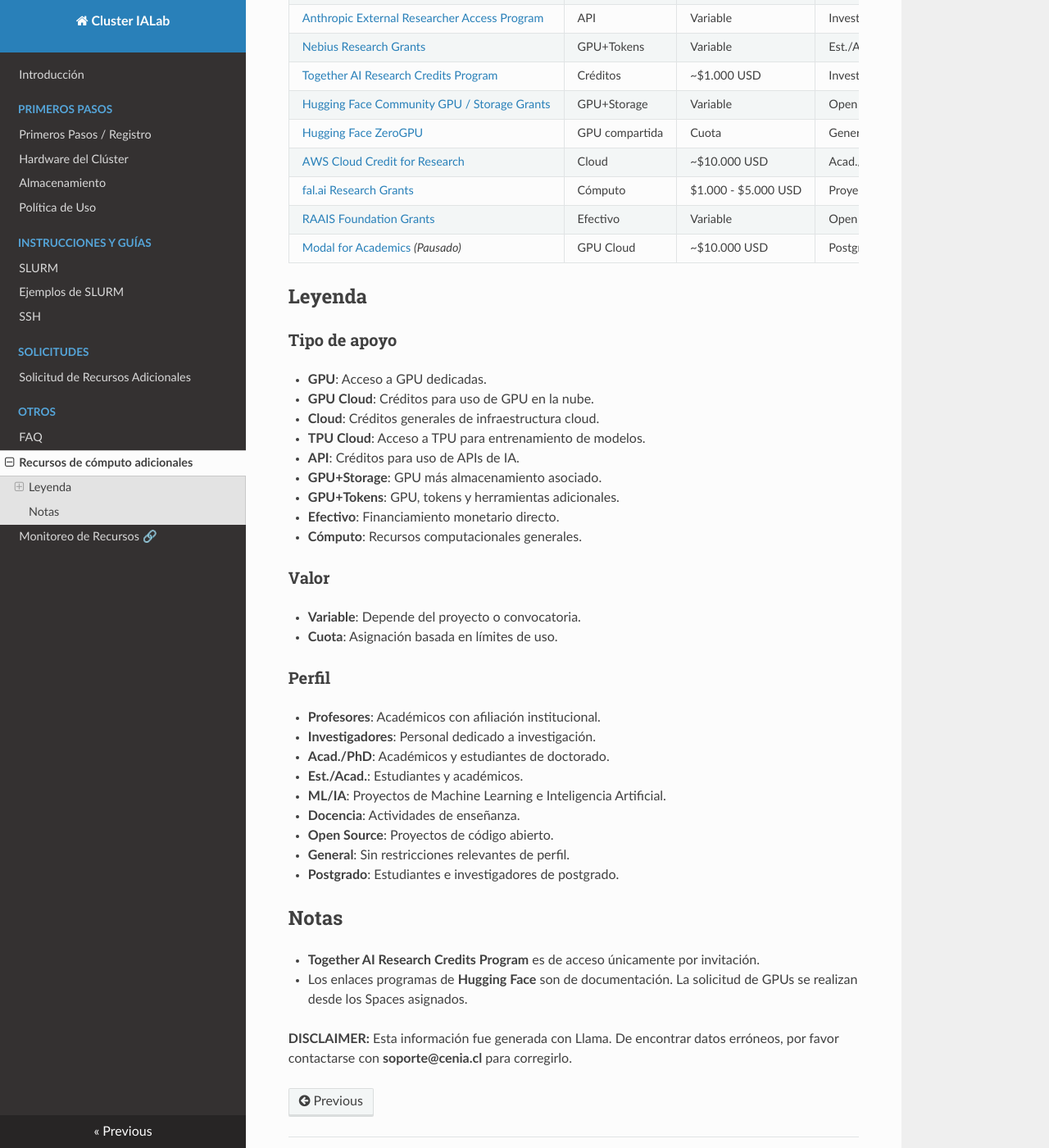
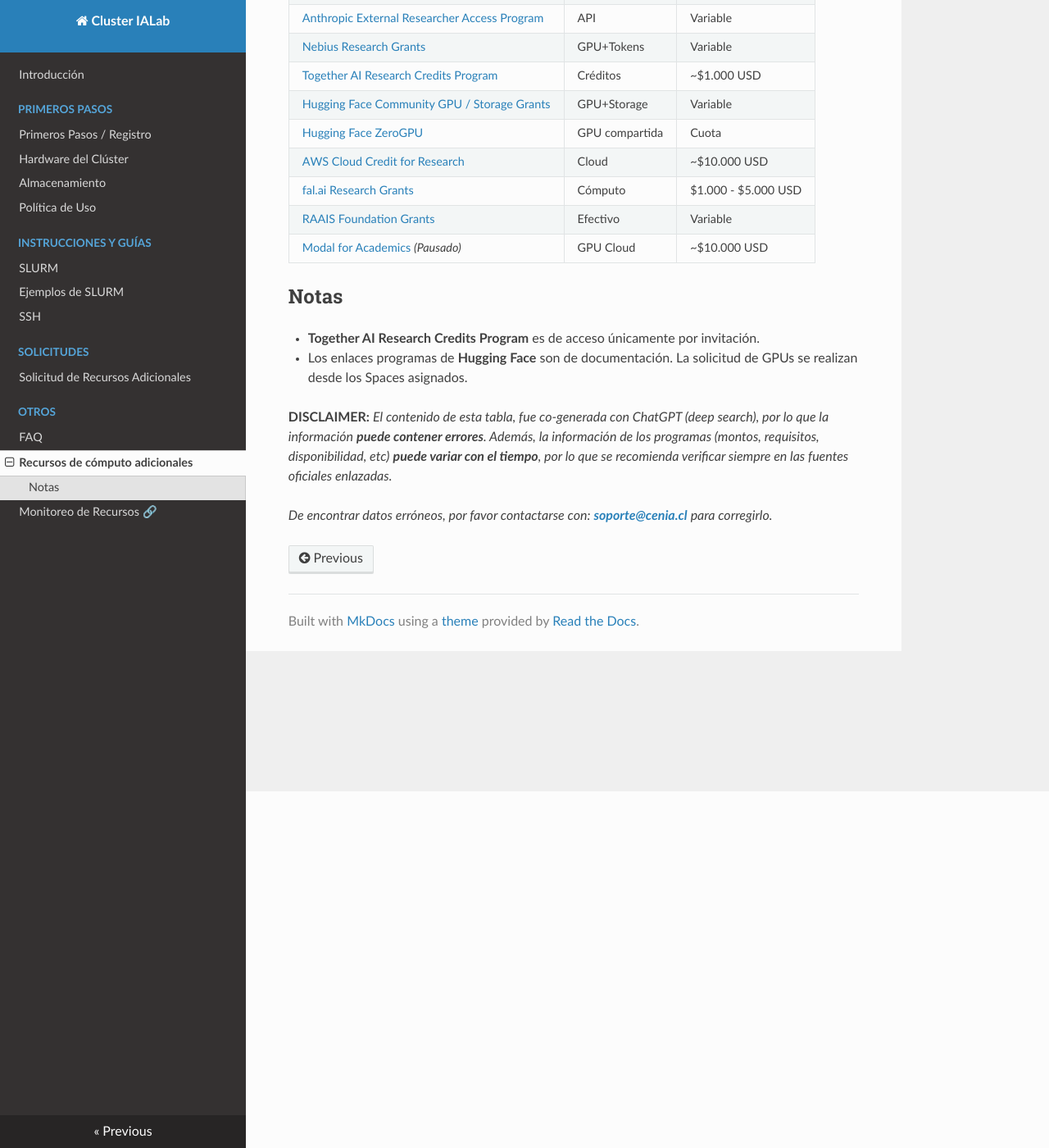
Before and after one commit to Sysadmins-CENIA/Cluster-IALab-Docs, an MkDocs documentation site: the page built from docs/compute_grants.md, in a window 1280 px wide and 1400 px high, scrolled down 435 px. Shown: the whole window at 82% size. Built offline with MkDocs 1.6.1, drawn with Linux system fonts in a browser that asks for light colours; nearby versions of some CDN libraries; some of the changed text lies outside the part shown.

Commit message:
Update requested changes from PR reviewer
The following changes were made:

- Corrected title "Uso de Slurm" to "Recursos computacionales adicionales"
- Deleted "Perfil" column
- Deleted "Leyenda" section
- Disclaimer was set on italic font
- The disclaimer message was changed to be more clear with it

```diff
--- a/docs/compute_grants.md
+++ b/docs/compute_grants.md
@@ -1,57 +1,29 @@
-# Uso de SLURM
+# Recursos computacionales adicionales
 
-| Programa                                     | Apoyo          | Valor    | Perfil |
-| -------------------------------------------- | -------------- | -------- | ------ |
-| [NVIDIA Academic Grant Program](https://academicgrants.nvidia.com/academicgrantprogram/s/Application)                 | GPU/Hardware   | ~$10.00 USD     | Profesores |
-| [Anthropic AI for Science Program](https://docs.google.com/forms/d/e/1FAIpQLSfwDGfVg2lHJ0cc0oF_ilEnjvr_r4_paYi7VLlr5cLNXASdvA/viewform)             | API            | $1.000 - $5.000 USD    | Investigadores |
-| [OpenAI Researcher Access Program](https://openai.com/form/researcher-access-program/)             | API            | ~$1.000 USD     | Investigadores |
-| [Lambda Research Credits / Grants](https://form.typeform.com/to/Wn8YWMIj)              | GPU Cloud      | $1.000 - $5.000 USD    | Investigadores |
-| [Google Cloud Research Credits](https://edu.google.com/programs/credits/research/)                 | Cloud          | $1.000 - $5.000 USD    | Acad./PhD |
-| [Google TPU Research Cloud](https://sites.research.google/trc/faq/)                    | TPU Cloud      | Variable | ML/IA |
-| [Google Cloud Teaching & Learning Credits](https://support.google.com/google-cloud-higher-ed/answer/10324552)     | Cloud          | Variable | Docencia |
-| [Anthropic External Researcher Access Program](https://support.claude.com/en/articles/9125743-what-is-the-external-researcher-access-program) | API            | Variable | Investigadores |
-| [Nebius Research Grants](https://nebius.com/nebius-research-grants)                       | GPU+Tokens     | Variable | Est./Acad. |
-| [Together AI Research Credits Program](https://www.together.ai/research-credits-program-request)         | Créditos       | ~$1.000 USD     | Investigadores |
-| [Hugging Face Community GPU / Storage Grants](https://huggingface.co/docs/hub/en/spaces-gpus)  | GPU+Storage    | Variable | Open Source |
-| [Hugging Face ZeroGPU](https://huggingface.co/docs/hub/en/spaces-zerogpu)                         | GPU compartida | Cuota    | General |
-| [AWS Cloud Credit for Research](https://pages.awscloud.com/aws-cloud-credit-for-research.html)                | Cloud          | ~$10.000 USD     | Acad./PhD |
-| [fal.ai Research Grants](https://fal.ai/grants)                       | Cómputo        | $1.000 - $5.000 USD    | Proyectos IA |
-| [RAAIS Foundation Grants](https://www.raais.org/grants)                      | Efectivo       | Variable | Open Source |
-| [Modal for Academics](https://modal.com/academics) *(Pausado)*              | GPU Cloud      | ~$10.000 USD     | Postgrado |
-
-## Leyenda
-
-### Tipo de apoyo
-* **GPU**: Acceso a GPU dedicadas.
-* **GPU Cloud**: Créditos para uso de GPU en la nube.
-* **Cloud**: Créditos generales de infraestructura cloud.
-* **TPU Cloud**: Acceso a TPU para entrenamiento de modelos.
-* **API**: Créditos para uso de APIs de IA.
-* **GPU+Storage**: GPU más almacenamiento asociado.
-* **GPU+Tokens**: GPU, tokens y herramientas adicionales.
-* **Efectivo**: Financiamiento monetario directo.
-* **Cómputo**: Recursos computacionales generales.
-
-### Valor
-* **Variable**: Depende del proyecto o convocatoria.
-* **Cuota**: Asignación basada en límites de uso.
-
-### Perfil
-
-* **Profesores**: Académicos con afiliación institucional.
-* **Investigadores**: Personal dedicado a investigación.
-* **Acad./PhD**: Académicos y estudiantes de doctorado.
-* **Est./Acad.**: Estudiantes y académicos.
-* **ML/IA**: Proyectos de Machine Learning e Inteligencia Artificial.
-* **Docencia**: Actividades de enseñanza.
-* **Open Source**: Proyectos de código abierto.
-* **General**: Sin restricciones relevantes de perfil.
-* **Postgrado**: Estudiantes e investigadores de postgrado.
+| Programa                                     | Apoyo          | Valor    |
+| -------------------------------------------- | -------------- | -------- |
+| [NVIDIA Academic Grant Program](https://academicgrants.nvidia.com/academicgrantprogram/s/Application)                 | GPU/Hardware   | ~$10.00 USD     |
+| [Anthropic AI for Science Program](https://docs.google.com/forms/d/e/1FAIpQLSfwDGfVg2lHJ0cc0oF_ilEnjvr_r4_paYi7VLlr5cLNXASdvA/viewform)             | API            | $1.000 - $5.000 USD    |
+| [OpenAI Researcher Access Program](https://openai.com/form/researcher-access-program/)             | API            | ~$1.000 USD     |
+| [Lambda Research Credits / Grants](https://form.typeform.com/to/Wn8YWMIj)              | GPU Cloud      | $1.000 - $5.000 USD    |
+| [Google Cloud Research Credits](https://edu.google.com/programs/credits/research/)                 | Cloud          | $1.000 - $5.000 USD    |
+| [Google TPU Research Cloud](https://sites.research.google/trc/faq/)                    | TPU Cloud      | Variable |
+| [Google Cloud Teaching & Learning Credits](https://support.google.com/google-cloud-higher-ed/answer/10324552)     | Cloud          | Variable |
+| [Anthropic External Researcher Access Program](https://support.claude.com/en/articles/9125743-what-is-the-external-researcher-access-program) | API            | Variable |
+| [Nebius Research Grants](https://nebius.com/nebius-research-grants)                       | GPU+Tokens     | Variable |
+| [Together AI Research Credits Program](https://www.together.ai/research-credits-program-request)         | Créditos       | ~$1.000 USD     |
+| [Hugging Face Community GPU / Storage Grants](https://huggingface.co/docs/hub/en/spaces-gpus)  | GPU+Storage    | Variable |
+| [Hugging Face ZeroGPU](https://huggingface.co/docs/hub/en/spaces-zerogpu)                         | GPU compartida | Cuota    |
+| [AWS Cloud Credit for Research](https://pages.awscloud.com/aws-cloud-credit-for-research.html)                | Cloud          | ~$10.000 USD     |
+| [fal.ai Research Grants](https://fal.ai/grants)                       | Cómputo        | $1.000 - $5.000 USD    |
+| [RAAIS Foundation Grants](https://www.raais.org/grants)                      | Efectivo       | Variable |
+| [Modal for Academics](https://modal.com/academics) *(Pausado)*              | GPU Cloud      | ~$10.000 USD     |
 
 ## Notas
 
 - **Together AI Research Credits Program** es de acceso únicamente por invitación.
 - Los enlaces programas de **Hugging Face** son de documentación. La solicitud de GPUs se realizan desde los Spaces asignados.
 
+**DISCLAIMER:** *El contenido de esta tabla, fue co-generada con ChatGPT (deep search), por lo que la información* ***puede contener errores****. Además, la información de los programas (montos, requisitos, disponibilidad, etc)* ***puede variar con el tiempo****, por lo que se recomienda verificar siempre en las fuentes oficiales enlazadas.*
 
-**DISCLAIMER:** Esta información fue generada con Llama. De encontrar datos erróneos, por favor contactarse con **soporte@cenia.cl** para corregirlo.
+*De encontrar datos erróneos, por favor contactarse con:* ***[soporte@cenia.cl](mailto:soporte@cenia.cl)*** *para corregirlo.*
```
